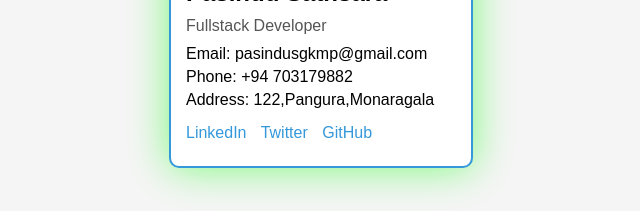
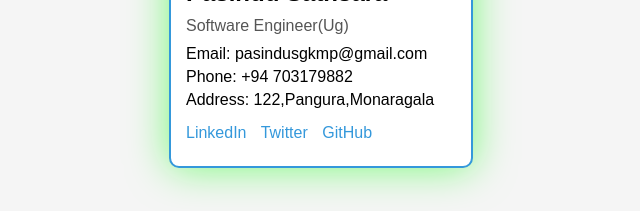
Before and after one commit to pasindusgkmp/Business-Card, a plain HTML site: page index.html in a window 1280 px wide. Shown: the part 494-705 px from the top of the page, 319-959 px from the left. Drawn offline with Linux system fonts and the light colour scheme.

Commit message:
job title change

```diff
--- a/index.html
+++ b/index.html
@@ -144,7 +144,7 @@
       <div class="contact-info">
         <img class="profile-image" src="profile1.jpg" alt="" />
         <div class="name">Pasindu Sathsara</div>
-        <div class="job-title">Fullstack Developer</div>
+        <div class="job-title">Software Engineer(Ug)</div>
         <div class="contact-details">
           <div>Email: pasindusgkmp@gmail.com</div>
           <div>Phone: +94 703179882</div>
```
